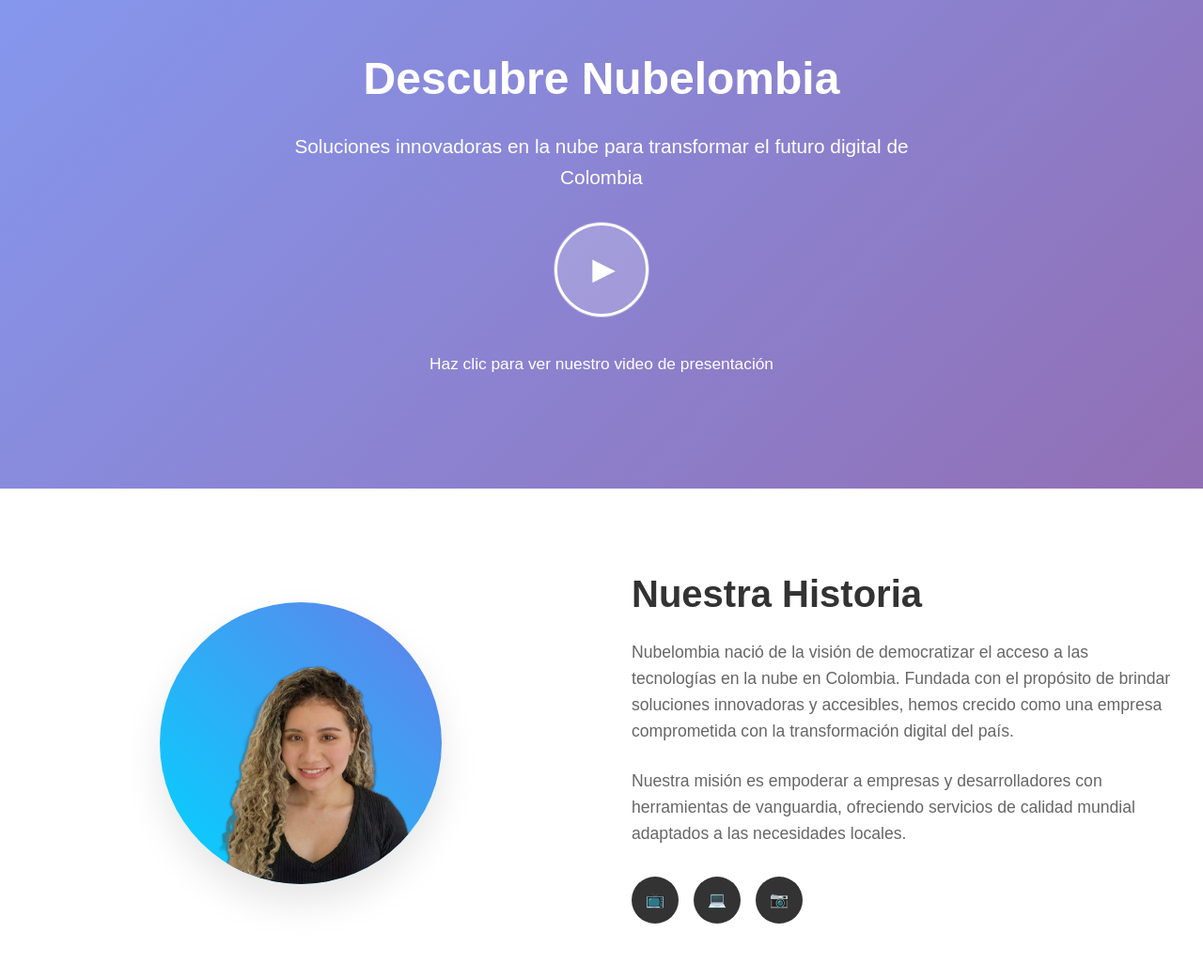
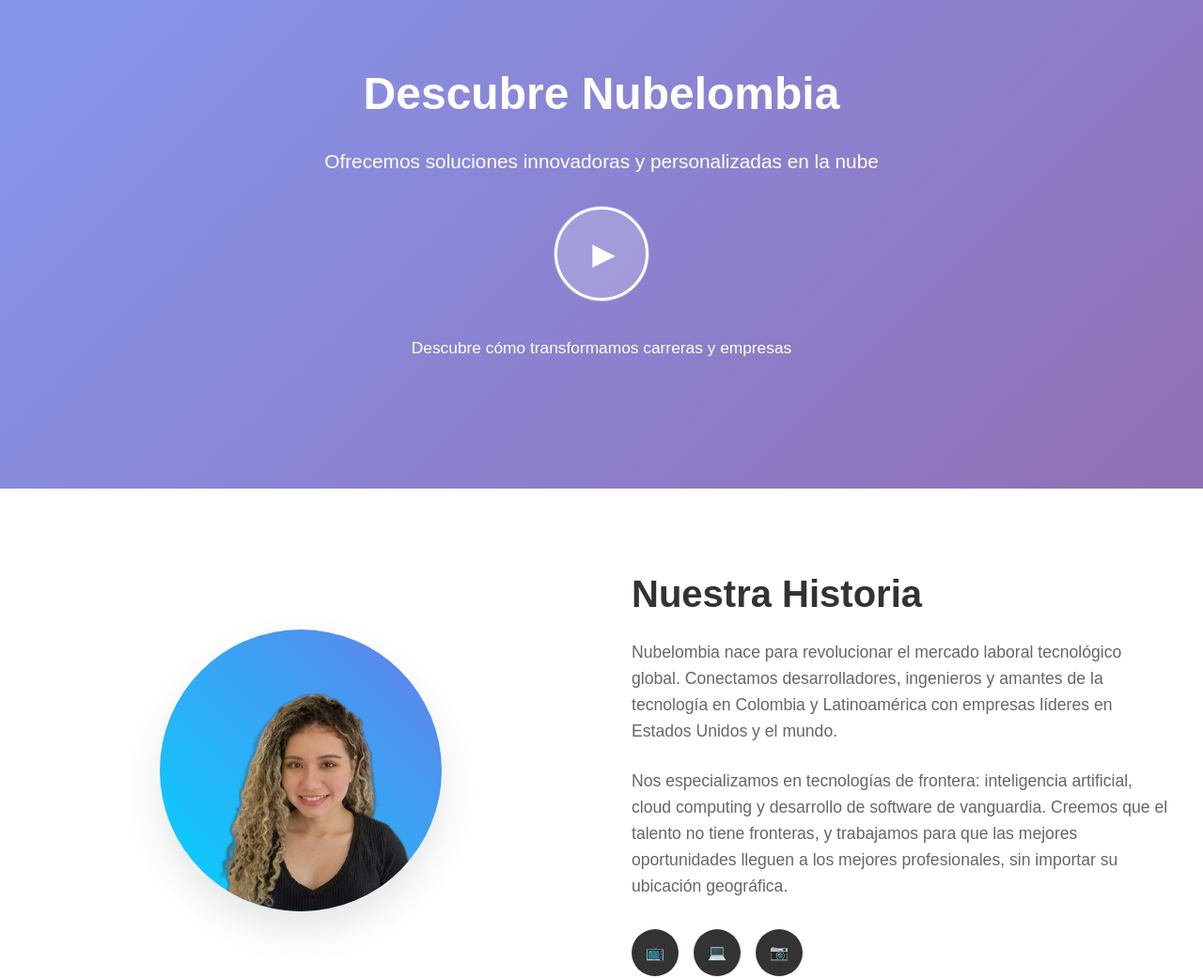
Before and after one commit to Nubelombia/nubelombia-website, a plain HTML site: page index.html in a window 1280 px wide. Shown: the part 840-1882 px from the top of the page at 94% size. Drawn offline with Linux system fonts and the light colour scheme.

Commit message:
fixed the texts

```diff
--- a/index.html
+++ b/index.html
@@ -572,7 +572,7 @@
         </div>
         <div class="hero-content">
             <h1>Nubelombia</h1>
-            <p>Innovación y soluciones en la nube para el futuro digital de Colombia</p>
+            <p>Conectamos el mejor talento latinoamericano para ofrecer innovación y soluciones en la nube</p>
             <a href="#about" class="cta-button">Conoce Nuestra Historia</a>
         </div>
     </section>
@@ -581,9 +581,9 @@
         <div class="video-background"></div>
         <div class="video-content">
             <h2>Descubre Nubelombia</h2>
-            <p>Soluciones innovadoras en la nube para transformar el futuro digital de Colombia</p>
+            <p>Ofrecemos soluciones innovadoras y personalizadas en la nube</p>
             <div class="play-button" onclick="openVideoModal()"></div>
-            <p><small>Haz clic para ver nuestro video de presentación</small></p>
+            <p><small>Descubre cómo transformamos carreras y empresas</small></p>
         </div>
     </section>
 
@@ -602,9 +602,9 @@
                 <img src="images/lucia.PNG" alt="Fundador Nubelombia" style="width: 100%; height: 100%; object-fit: cover; border-radius: 50%;">                </div>
                 <div class="about-text">
                     <h2>Nuestra Historia</h2>
-                    <p>Nubelombia nació de la visión de democratizar el acceso a las tecnologías en la nube en Colombia. Fundada con el propósito de brindar soluciones innovadoras y accesibles, hemos crecido como una empresa comprometida con la transformación digital del país.</p>
+                    <p>Nubelombia nace para revolucionar el mercado laboral tecnológico global. Conectamos desarrolladores, ingenieros y amantes de la tecnología en Colombia y Latinoamérica con empresas líderes en Estados Unidos y el mundo.</p>
 
-                    <p>Nuestra misión es empoderar a empresas y desarrolladores con herramientas de vanguardia, ofreciendo servicios de calidad mundial adaptados a las necesidades locales.</p>
+                    <p>Nos especializamos en tecnologías de frontera: inteligencia artificial, cloud computing y desarrollo de software de vanguardia. Creemos que el talento no tiene fronteras, y trabajamos para que las mejores oportunidades lleguen a los mejores profesionales, sin importar su ubicación geográfica.</p>
 
                     <div class="social-links">
                         <a href="https://youtube.com/@nubelombia" class="social-link youtube" target="_blank" title="YouTube">📺</a>
```
